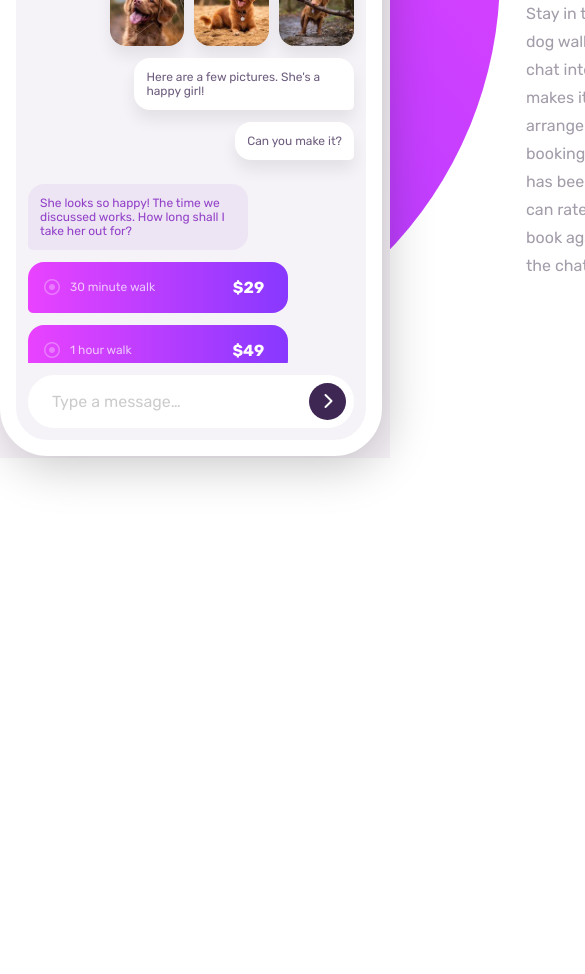
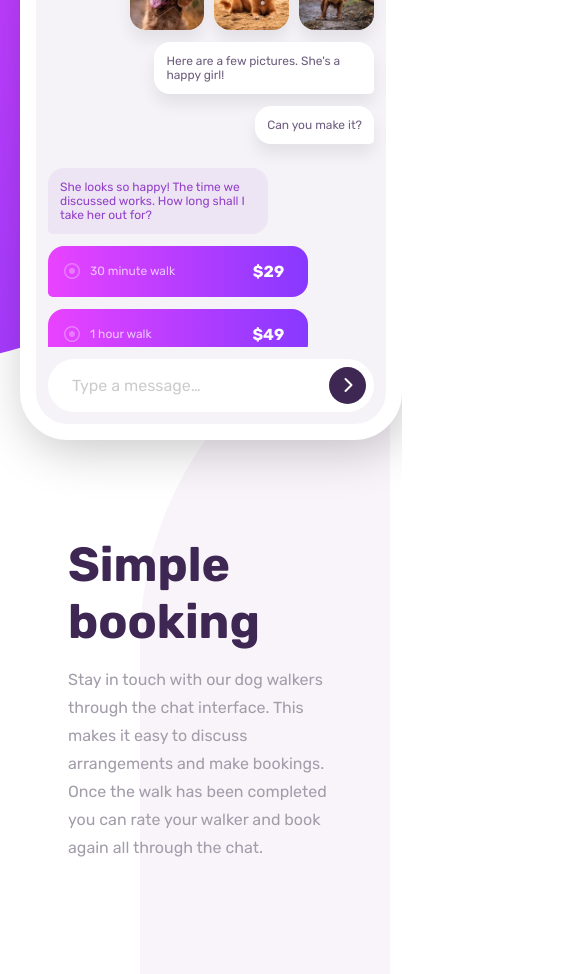
Before and after one commit to KloePoitrot/Chat-app-CSS-illustration, a plain HTML site: page index.html in a window 390 px wide. Shown: the part 386-1360 px from the top of the page, 585 px wide, since content can reach past the window. Before the commit the page ends 922 px from the top, so only its background shows below. Drawn offline with Linux system fonts and the light colour scheme.

Commit message:
Add responsive

```diff
--- a/css/responsive.css
+++ b/css/responsive.css
@@ -0,0 +1,53 @@
+/*  */
+@media screen and (max-width:1427px) {
+    main > article{
+        padding:5rem!important
+    }
+}
+
+@media screen and (max-width:1285px) {
+    main{
+        padding:1rem!important
+
+    }
+    .bgGradient1{
+        width:650px!important;
+    }
+    .bgGradient2 div{
+        width:700px!important;
+    }
+    main > article{
+        padding:3rem!important
+    }
+}
+
+
+
+@media screen and (max-width:920px) {
+    body{
+        margin:0!important;
+        padding:3rem 0.25rem!important;
+        position: relative;
+    }
+    main > article {
+        grid-column: span 2!important;
+    }
+
+    main > aside {
+        grid-column: span 2!important;
+        margin-bottom: 3rem!important;
+    }
+
+
+    .bgGradient1{
+        margin-left:-400px!important;
+        height:55%!important;
+    }
+    .bgGradient2 {
+        height:50%!important;
+    }
+    .bgGradient2 div{
+        margin-right:-450px!important;
+        bottom:0!important;
+    }
+}
--- a/css/style.css
+++ b/css/style.css
@@ -57,6 +57,7 @@ Heading
 ==========================
 =========
 */
+
 .bgGradient1{
     position: absolute;
     top:0;
@@ -74,12 +75,15 @@ Heading
     right:0;
     z-index:-1;
     height:90%;
+    margin:0;
     overflow: hidden;
 }
 .bgGradient2 div{
+    bottom:0;
+    right:0;
     height:100%;
     width:800px;
-    margin-right:-300px;
+    margin-right:-400px;
     margin-top:auto;
     margin-bottom:0;
     background: #F9F4FA;
--- a/index.html
+++ b/index.html
@@ -9,10 +9,8 @@
   <title>Frontend Mentor | [Challenge Name Here]</title>
 </head>
 <body>
-  <div class="bg">
-    <div class="bgGradient1"></div>
-    <div class="bgGradient2"><div></div></div>
-  </div>
+  <div class="bgGradient1"></div>
+  <div class="bgGradient2"><div></div></div>
   <main>
     <article>
       <h1>Simple booking</h1>
```
